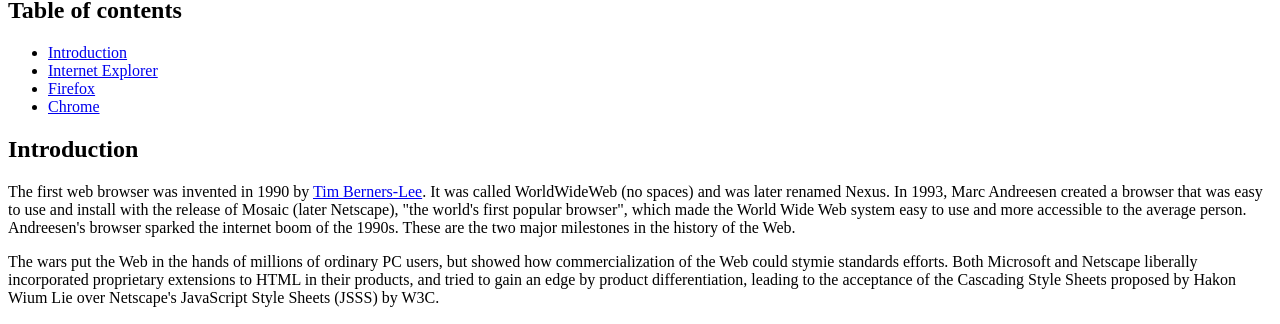
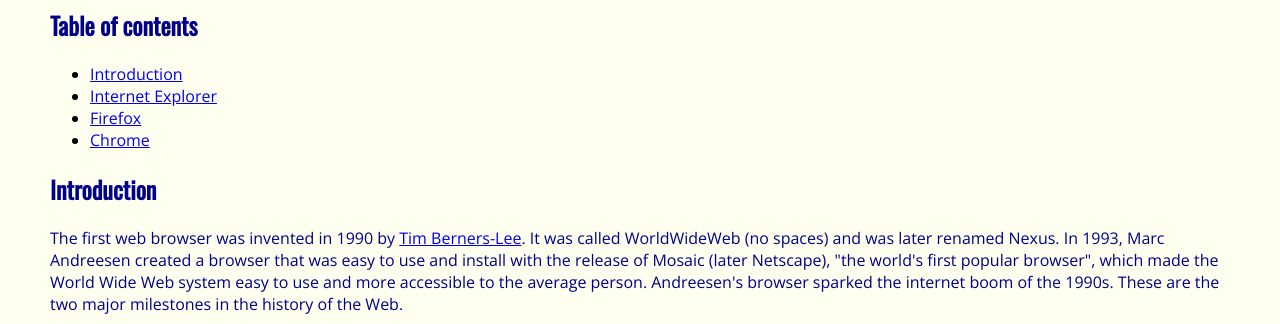
Before and after one commit to blesssyouu/borwserhistory, a plain HTML site: page index.html in a window 1280 px wide. Shown: the part 83-407 px from the top of the page. Drawn offline with nearby package versions, Linux system fonts and the light colour scheme.

Commit message:
Update index.html

```diff
--- a/index.html
+++ b/index.html
@@ -3,14 +3,17 @@
 <head>
   <meta charset="UTF-8">
   <title>A history of browsers</title>
+  <link href="https://fonts.googleapis.com/css?family=Oswald" rel="stylesheet" type="text/css">
+  <link href="https://fonts.googleapis.com/css?family=Open+Sans" rel="stylesheet" type="text/css">
+  <link rel="stylesheet" href="style.css">
 </head>
 <style>
   .image {
     width: 100px;
   }
 </style>
+<body>
 <h1>A history of browsers</h1>
-<body>
 <h2>Table of contents</h2>
 <ul>
   <li><a href="#Introduction">Introduction</a></li>
```
